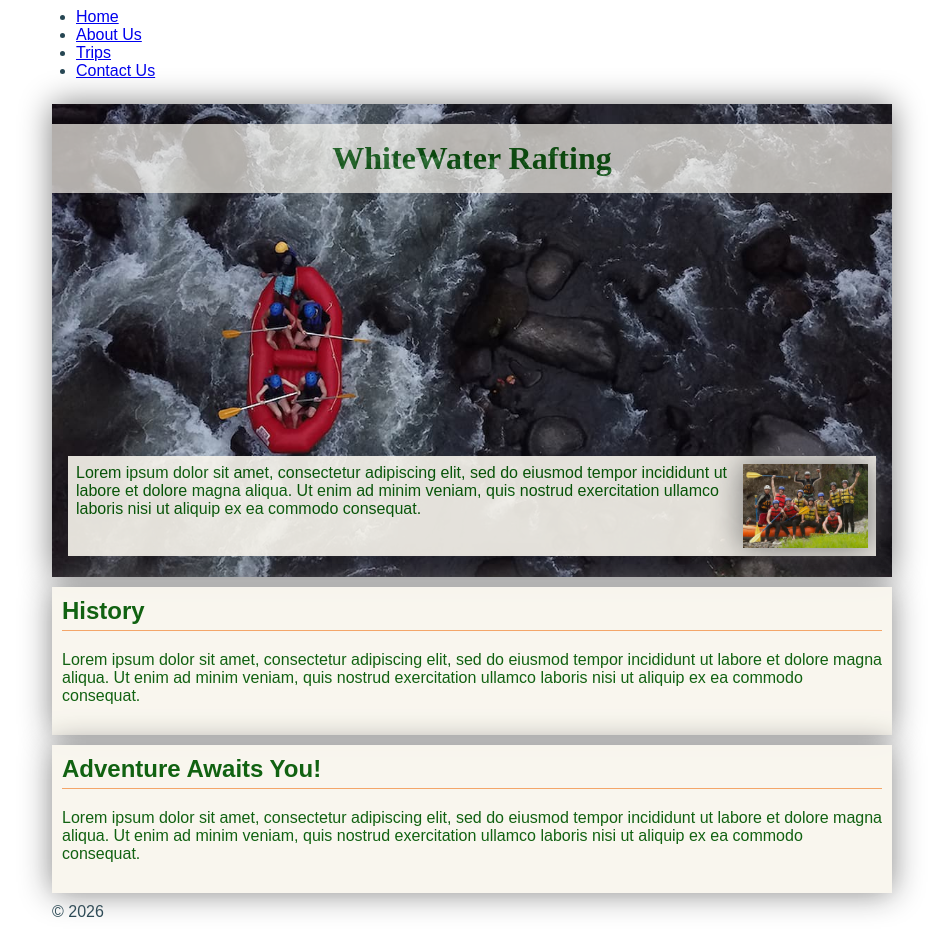
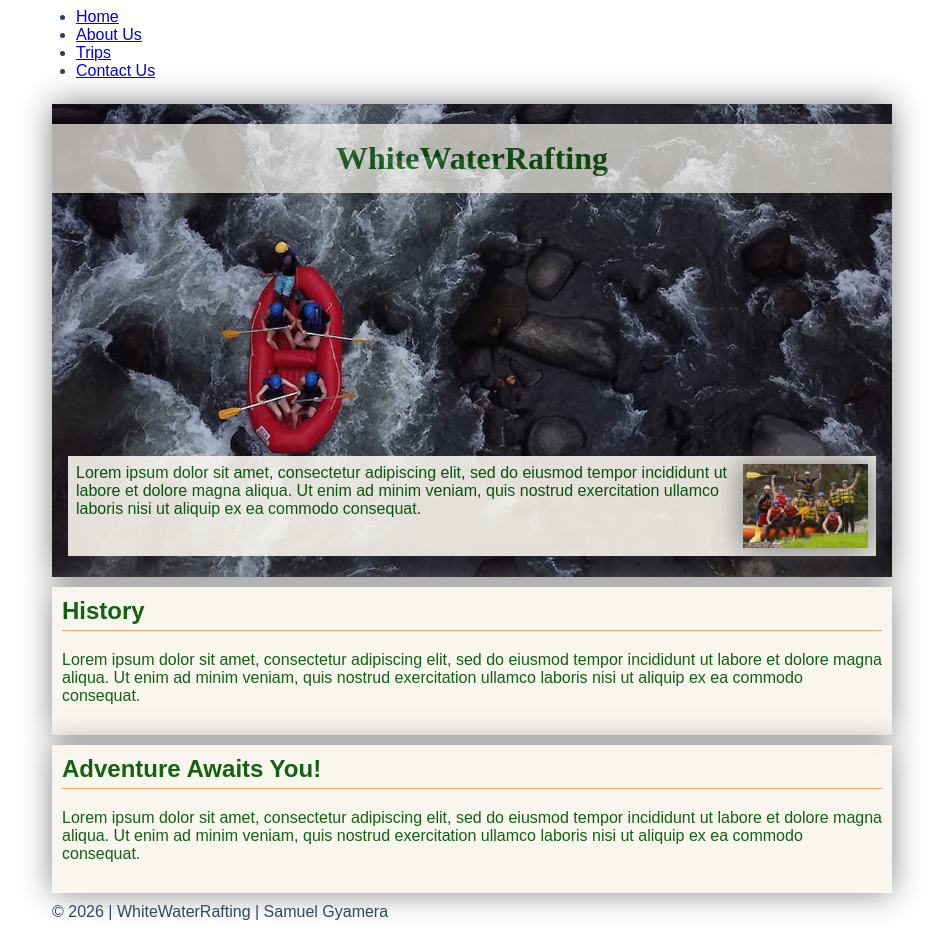
Before and after one commit to Jacks259/wdd130, a plain HTML site: page wwr/about.html in a window 1280 px wide. Shown: the part 220-1154 px from the top of the page, without its empty margins (168-1111 px from the left). Drawn offline with Linux system fonts and the light colour scheme.

Commit message:
changes made to the html page

```diff
--- a/wwr/about.html
+++ b/wwr/about.html
@@ -4,15 +4,15 @@
 <head>
     <meta charset="UTF-8">
     <meta name="viewport" content="width=device-width, initial-scale=1.0">
-    <title>WhiteWater Rafting-About Us</title>
-    <meta name="description" content="This is a whitewater rafting website. It is a type of recreation that involves navigating a non-motorized watercraft down free flowing rivers.">
+    <title>WhiteWaterRafting/About Us</title>
+    <meta name="description" content="This is about us page of a whitewater rafting website. It is a type of recreation that involves navigating a non-motorized watercraft down free flowing rivers.">
     <meta name="author" content="Samuel Gyamera">
     <link rel="stylesheet" href="styles/rafting.css">
 </head>
 
 <body>
     <header>
-        <img src="images/waterrafting-logo.png" alt="WhiteWater-Rafting-logo">
+        <img src="images/waterrafting-logo.png" alt="WhiteWaterRafting-logo">
 
         <nav>
             <ul>
@@ -27,7 +27,7 @@
     <main>
         <div class="hero">
             <img src="images/rafting.jpg" alt="Group of people water rafting">
-            <h1>WhiteWater Rafting</h1>
+            <h1>WhiteWaterRafting</h1>
 
             <article>
             <img src="images/happy-people.jpg" alt="Group of people smiling">
@@ -64,7 +64,7 @@
     </main>
 
     <footer>
-        <p>&copy; 2026 </p>
+        <p>&copy; 2026 | WhiteWaterRafting | Samuel Gyamera </p>
         <nav class="socialmedia">
             <a href="https://facebook.com">
                 <img src="images/facebook-logo.jpg" alt="Facebook">
```
